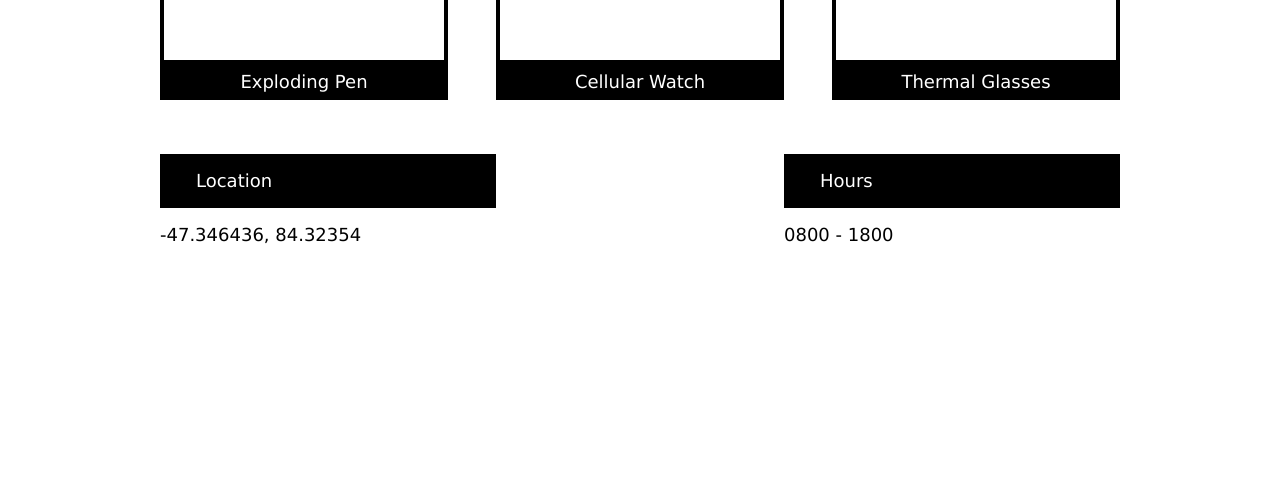
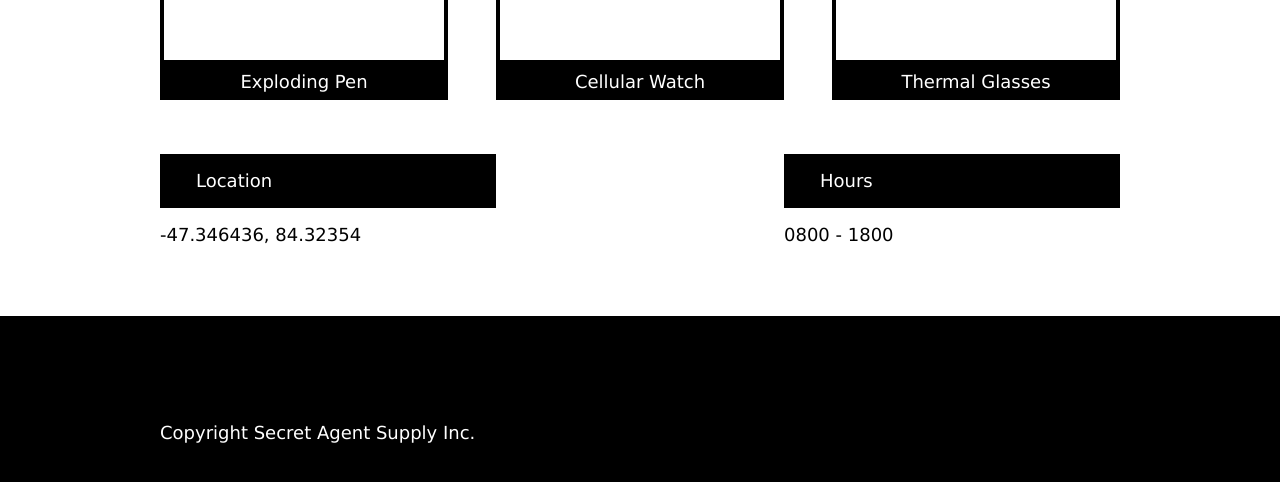
Before and after one commit to iminlondon/SecretAgentSupply, a plain HTML site: page index.html in a window 1280 px wide. Shown: the part 1027-1509 px from the top of the page. Before the commit the page ends 1325 px from the top, so only its background shows below. Drawn offline with Linux system fonts and the light colour scheme; files whose address does not match are found by name.

Commit message:
Added footer.

```diff
--- a/index.html
+++ b/index.html
@@ -88,6 +88,14 @@
   </div>
 </div>
 
+<!--FOOTER-->
+
+<footer>
+<div class="container">
+  Copyright Secret Agent Supply Inc.
+</div>
+</footer>
+
 
 
   </body>
--- a/resources/css/style.css
+++ b/resources/css/style.css
@@ -129,3 +129,13 @@ nav ul {
   color: #ffffff;
   margin-bottom: 1em;
 }
+
+/*FOOTER*/
+
+footer {
+  background-color: #000000;
+  padding: 6em 0px;
+  color: #ffffff;
+  margin-top: 4em;
+  text-align: left;
+}
```
